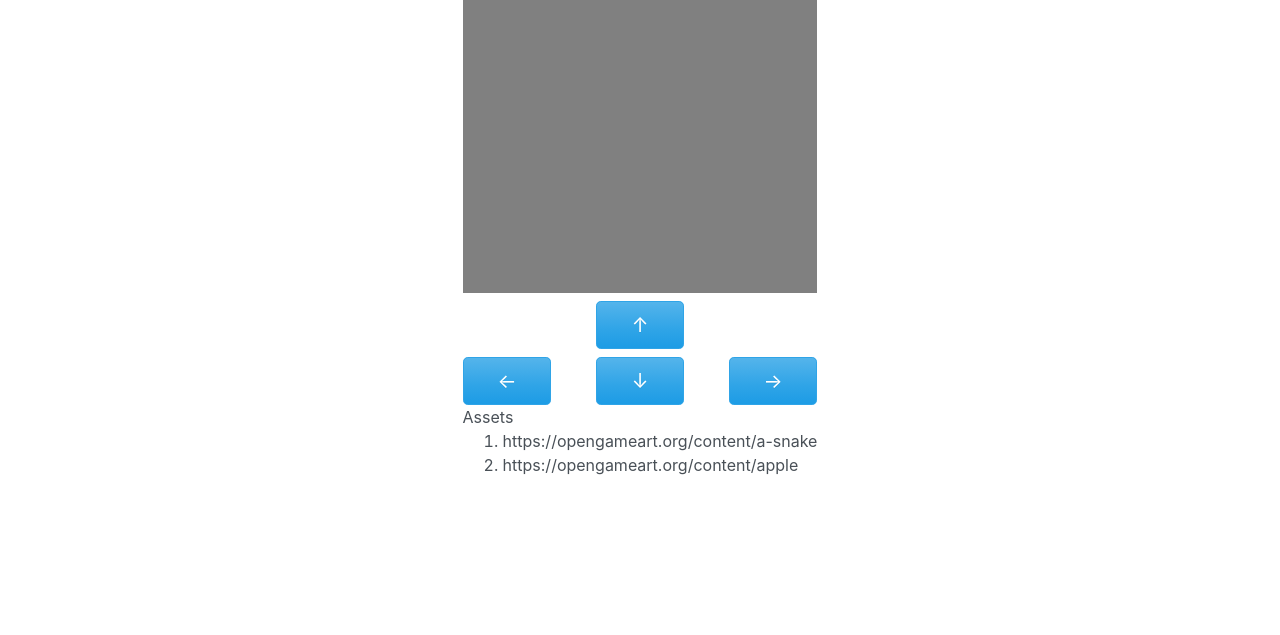
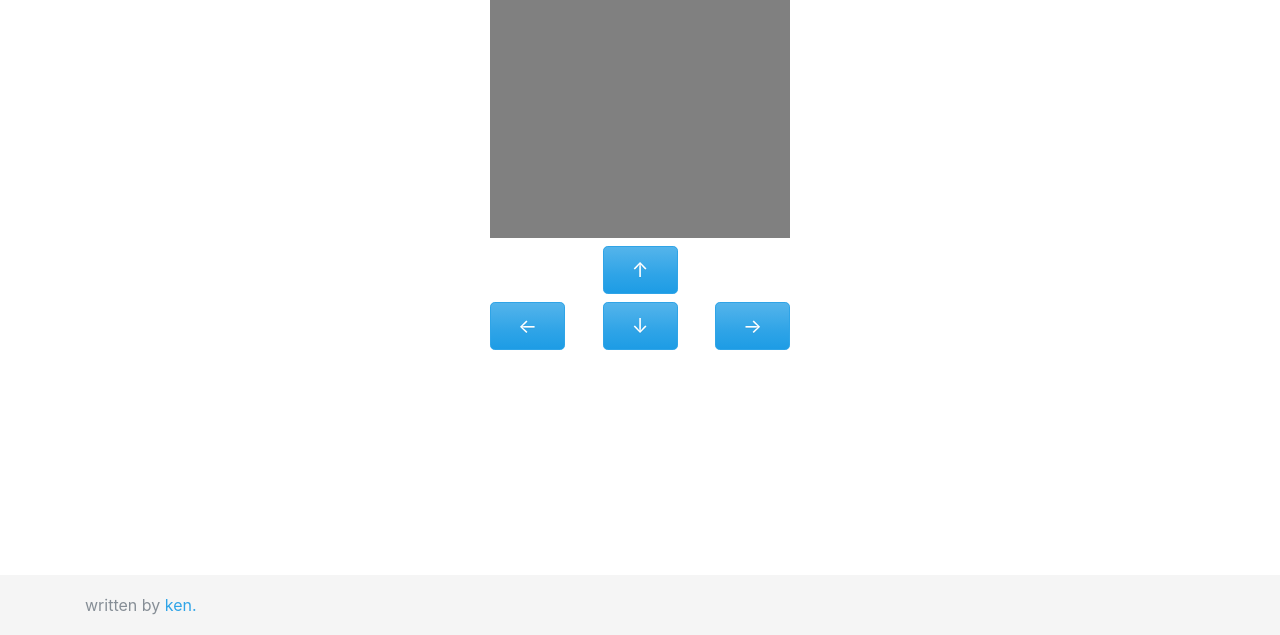
Before and after one commit to 49e94b8f256530dc0d41f740dfe8a4c1/snake, a website built with webpack: page src/html/index.html in a window 1280 px wide. Shown: the part 165-800 px from the top of the page. Built offline with nearby package versions, Linux system fonts and the light colour scheme; files whose address does not match are found by name.

Commit message:
Bugfix/Fix Layout (#8)

```diff
--- a/src/html/index.html
+++ b/src/html/index.html
@@ -18,6 +18,14 @@
       }
       canvas {
         background: grey;
+      }
+      footer {
+        position: absolute;
+        bottom: 0;
+        width: 100%;
+        height: 60px;
+        line-height: 60px;
+        background-color: #f5f5f5;
       }
     </style>
   </head>
@@ -54,7 +62,11 @@
           <button id="start-btn" class="btn btn-sm btn-primary w-25 mb-2">
             Start
           </button>
-          <canvas id="playground" width="300" height="300"></canvas>
+          <canvas
+            class="align-self-center"
+            id="playground"
+            style="max-width: 300px; min-height: 300px"
+          ></canvas>
           <div class="d-flex justify-content-center mt-2">
             <button id="up-btn" class="btn btn-lg btn-primary w-25">
               &uarr;
@@ -71,15 +83,18 @@
               &rarr;
             </button>
           </div>
-          <div class="d-flex flex-column">
-            <span>Assets</span>
-            <ol>
-              <li>https://opengameart.org/content/a-snake</li>
-              <li>https://opengameart.org/content/apple</li>
-            </ol>
-          </div>
         </div>
       </div>
     </div>
+    <footer>
+      <div class="container">
+        <span class="text-muted"
+          >written by
+          <a href="https://github.com/49e94b8f256530dc0d41f740dfe8a4c1"
+            >ken.</a
+          ></span
+        >
+      </div>
+    </footer>
   </body>
 </html>
```
